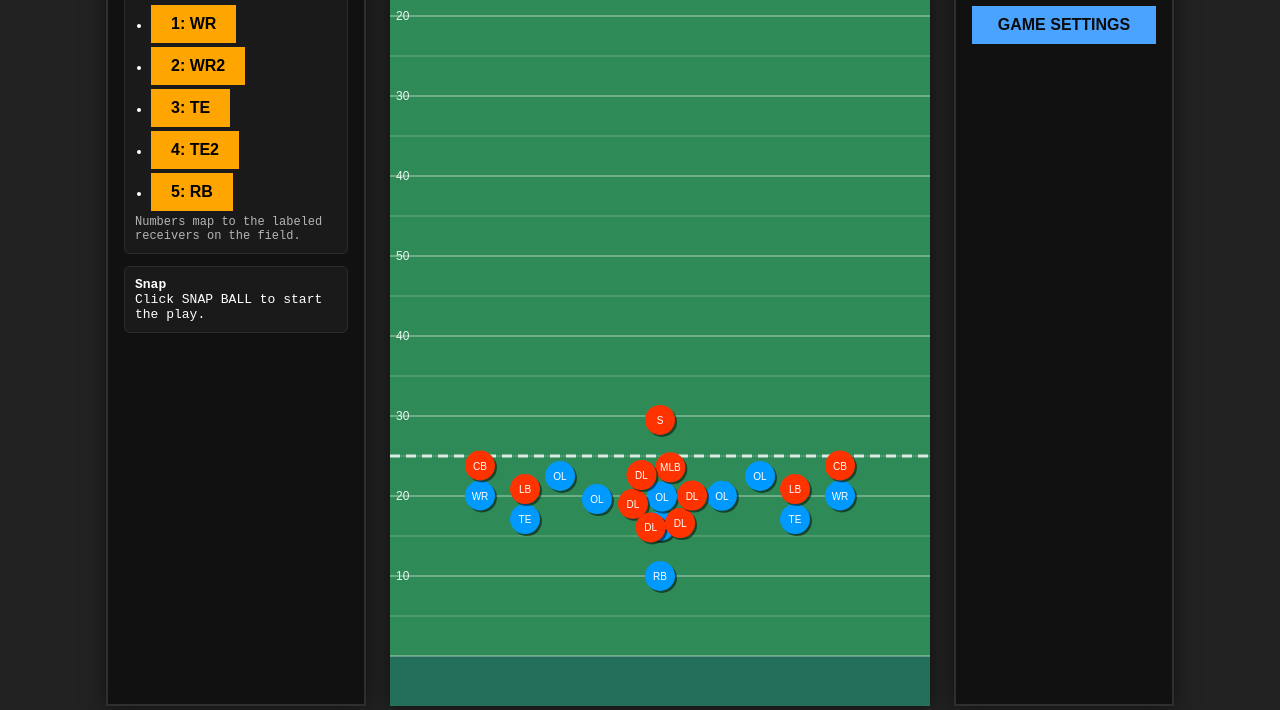
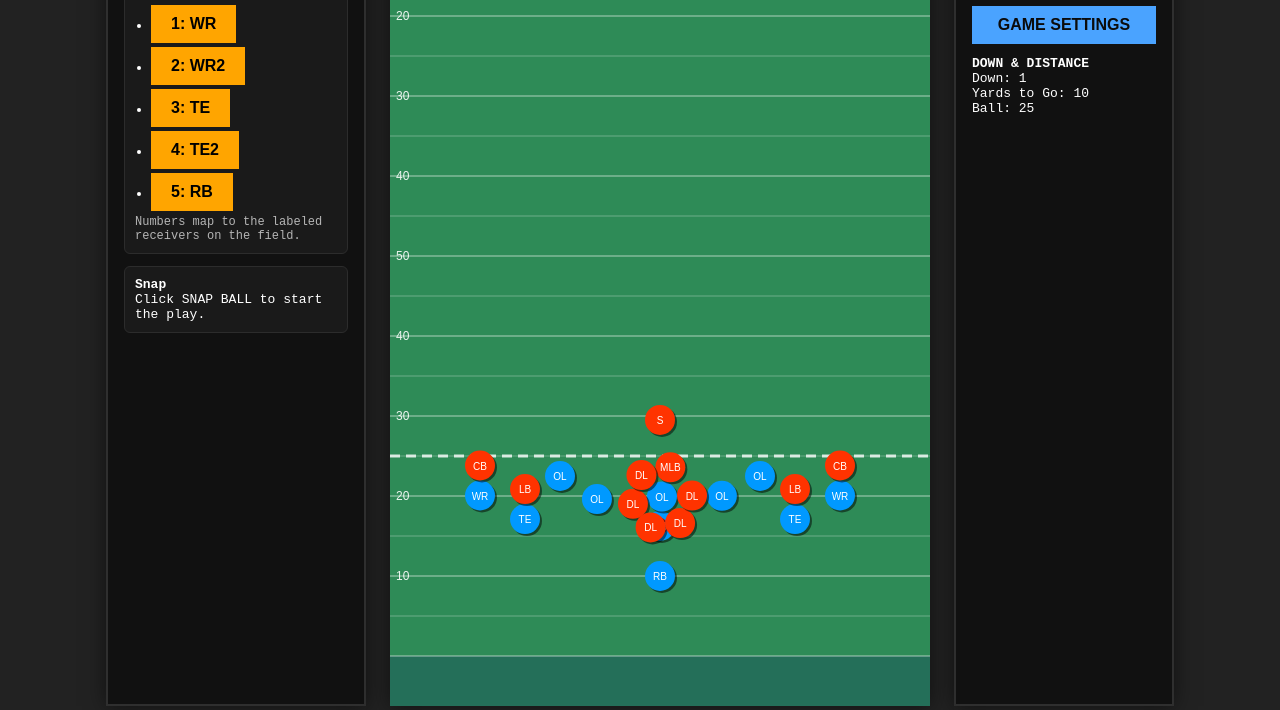
Before and after one commit to finn1817/football, a plain HTML site: page retry.html in a window 1280 px wide. Both pictures are taken after a click on the button "SNAP BALL". Shown: the part 144-854 px from the top of the page. Drawn offline with Linux system fonts and the light colour scheme.

Commit message:
v2 - added in downs

```diff
--- a/retry.html
+++ b/retry.html
@@ -213,6 +213,12 @@
 			<button id="resetBtn" tabindex="-1">RESET</button>
 			<button id="settingsBtn" tabindex="-1">GAME SETTINGS</button>
 		</div>
+		<div id="downPanel" class="section">
+			<div><strong>DOWN & DISTANCE</strong></div>
+			<div id="downLabel">Down: 1</div>
+			<div id="ytgLabel">Yards to Go: 10</div>
+			<div id="ballLabel">Ball: 25</div>
+		</div>
 		<div id="settingsModal">
 			<div><strong>Settings</strong></div>
 			<div class="settingsRow">
@@ -242,6 +248,9 @@
 	const saveSettingsBtn = document.getElementById("saveSettingsBtn");
 	const savePlayBtn = document.getElementById("savePlayBtn");
 	const timerLabel = document.getElementById("timer");
+	const downLabel = document.getElementById("downLabel");
+	const ytgLabel = document.getElementById("ytgLabel");
+	const ballLabel = document.getElementById("ballLabel");
 	let paused = false;
 	window.retryState = window.retryState ?? {
 		prepPhase: true,
@@ -255,6 +264,20 @@
 	} else {
 		localStorage.setItem("retry-yard-line", String(yardLineInput.value));
 	}
+	window.downsState = window.downsState ?? {
+		down: 1,
+		lineToGainY: null,
+		ballSpotY: null,
+		playEnded: false
+	};
+	window.updateDownsPanel = () => {
+		if (!downLabel || !ytgLabel || !ballLabel) return;
+		const lineY = window.downsState.ballSpotY ?? getLineOfScrimmageY();
+		const ytg = window.downsState.lineToGainY === null ? 10 : Math.max(0, Math.round((lineY - window.downsState.lineToGainY) / pixelsPerYard));
+		downLabel.textContent = `Down: ${window.downsState.down}`;
+		ytgLabel.textContent = `Yards to Go: ${ytg}`;
+		ballLabel.textContent = `Ball: ${Math.round(yToYardLine(lineY))}`;
+	};
 
 	pauseBtn.addEventListener("click", () => {
 		paused = !paused;
@@ -277,6 +300,13 @@
 			window.retryState.prepPhase = false;
 			window.retryState.gameActive = true;
 			timerLabel.textContent = "GO!";
+			window.downsState.playEnded = false;
+			const losY = getLineOfScrimmageY();
+			if (window.downsState.lineToGainY === null || window.downsState.ballSpotY === null) {
+				window.downsState.ballSpotY = losY;
+				window.downsState.lineToGainY = losY - (10 * pixelsPerYard);
+			}
+			window.updateDownsPanel();
 			if (typeof window.resetFrameTime === "function") {
 				window.resetFrameTime();
 			}
@@ -442,6 +472,12 @@
 		return FIELD_BOTTOM_Y - (percent * FIELD_PLAY_HEIGHT);
 	}
 
+	function yToYardLine(yPos) {
+		const clampedY = Math.max(FIELD_TOP_Y, Math.min(FIELD_BOTTOM_Y, yPos));
+		const percent = (FIELD_BOTTOM_Y - clampedY) / FIELD_PLAY_HEIGHT;
+		return percent * YARDS_PER_FIELD;
+	}
+
 	function setFormationOffsets() {
 		const roleOffsetY = {
 			QB: 70,
@@ -488,6 +524,11 @@
 	}
 
 	initializeRoster();
+	window.downsState.ballSpotY = getLineOfScrimmageY();
+	window.downsState.lineToGainY = window.downsState.ballSpotY - (10 * pixelsPerYard);
+	if (typeof window.updateDownsPanel === "function") {
+		window.updateDownsPanel();
+	}
 
 	console.log("[Step 2] Roster initialized:", roster);
 </script>
@@ -679,8 +720,13 @@
 		if (!ballCarrier || ballCarrier.team !== "offense") return;
 		if (ballCarrier.y <= FIELD_TOP_Y) {
 			state.gameActive = false;
+			window.downsState.playEnded = true;
 			const timer = document.getElementById("timer");
 			if (timer) timer.textContent = "TOUCHDOWN!";
+			window.downsState.down = 1;
+			window.downsState.ballSpotY = getLineOfScrimmageY();
+			window.downsState.lineToGainY = window.downsState.ballSpotY - (10 * pixelsPerYard);
+			window.updateDownsPanel();
 		}
 	}
 
@@ -848,8 +894,21 @@
 		});
 		if (tackled) {
 			state.gameActive = false;
+			window.downsState.playEnded = true;
+			window.downsState.ballSpotY = ballCarrier.y;
+			if (window.downsState.ballSpotY <= window.downsState.lineToGainY) {
+				window.downsState.down = 1;
+				window.downsState.lineToGainY = window.downsState.ballSpotY - (10 * pixelsPerYard);
+			} else {
+				window.downsState.down = Math.min(4, window.downsState.down + 1);
+				if (window.downsState.down === 4 && window.downsState.ballSpotY > window.downsState.lineToGainY) {
+					window.downsState.down = 1;
+					window.downsState.lineToGainY = window.downsState.ballSpotY - (10 * pixelsPerYard);
+				}
+			}
 			const timer = document.getElementById("timer");
 			if (timer) timer.textContent = "TACKLED";
+			window.updateDownsPanel();
 		}
 	}
 
```
Also changed, not shown: updates.txt.
